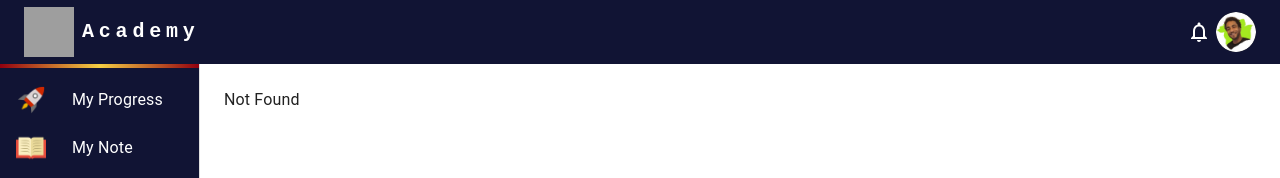
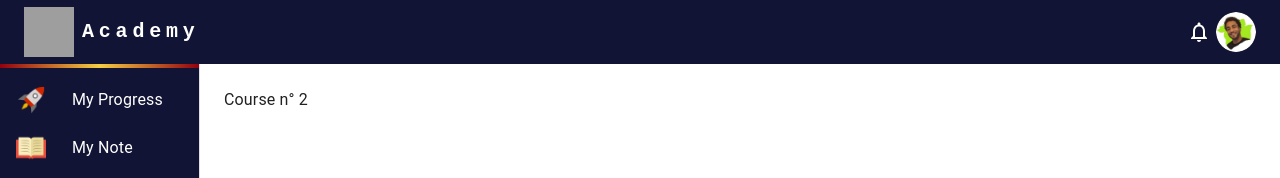
Before and after one commit to TRegourd/Neo_React_Integration, a React (Create React App) app: page /courses/2 in a window 1280 px wide. Before the commit this address had no page. Shown: the top 178 px of the page. Built offline with nearby package versions, Linux system fonts and the light colour scheme; grey boxes are pictures that could not be loaded.

Commit message:
[feat+test] add basic single page for course detail

```diff
--- a/src/components/dashboard/Card.jsx
+++ b/src/components/dashboard/Card.jsx
@@ -11,6 +11,7 @@ import {
 } from "@mui/material";
 import AccessTimeIcon from "@mui/icons-material/AccessTime";
 import React from "react";
+import { Link } from "react-router-dom";
 
 export default function CourseCard({ course }) {
   return (
@@ -116,7 +117,11 @@ export default function CourseCard({ course }) {
                 justifyContent: "center",
               }}
             >
-              <Button variant="card">Continue Course</Button>
+              <Link to={`/courses/${course.id}`}>
+                <Button id="ContinueButton" variant="card">
+                  Continue Course
+                </Button>
+              </Link>
             </Box>
           )}
         </CardActions>
--- /dev/null
+++ b/src/pages/Course.jsx
@@ -0,0 +1,8 @@
+import React from "react";
+import { useParams } from "react-router-dom";
+
+export default function Course() {
+  const params = useParams();
+
+  return <div>{`Course n° ${params.id}`}</div>;
+}
--- a/src/routes/Router.jsx
+++ b/src/routes/Router.jsx
@@ -2,6 +2,7 @@ import React from "react";
 import { Route, Routes } from "react-router-dom";
 import Layout from "../components/nav/Layout";
 import NotFound from "../pages/404";
+import Course from "../pages/Course";
 import Home from "../pages/Home";
 import Progress from "../pages/Progress";
 import NavLinks from "./NavLinks.json";
@@ -13,6 +14,7 @@ export default function Router() {
         <Route path="/" element={<Home />} />
         <Route path="/progress" element={<Progress />} />
         <Route path="*" element={<NotFound />} />
+        <Route path="/courses/:id" element={<Course />} />
       </Routes>
     </Layout>
   );
```
Also changed, not shown: 1 other file (tests, documents, lock files or other folders).
